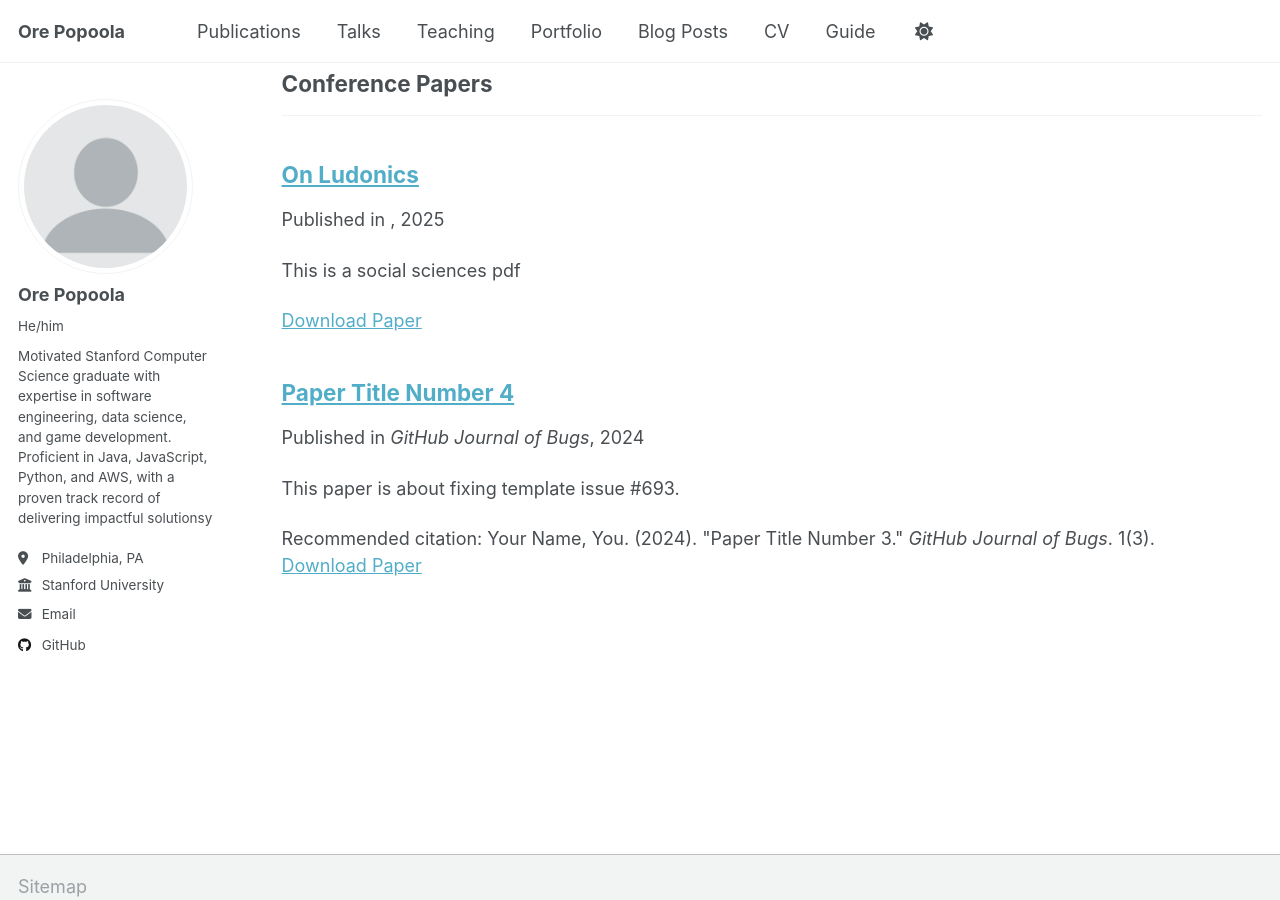
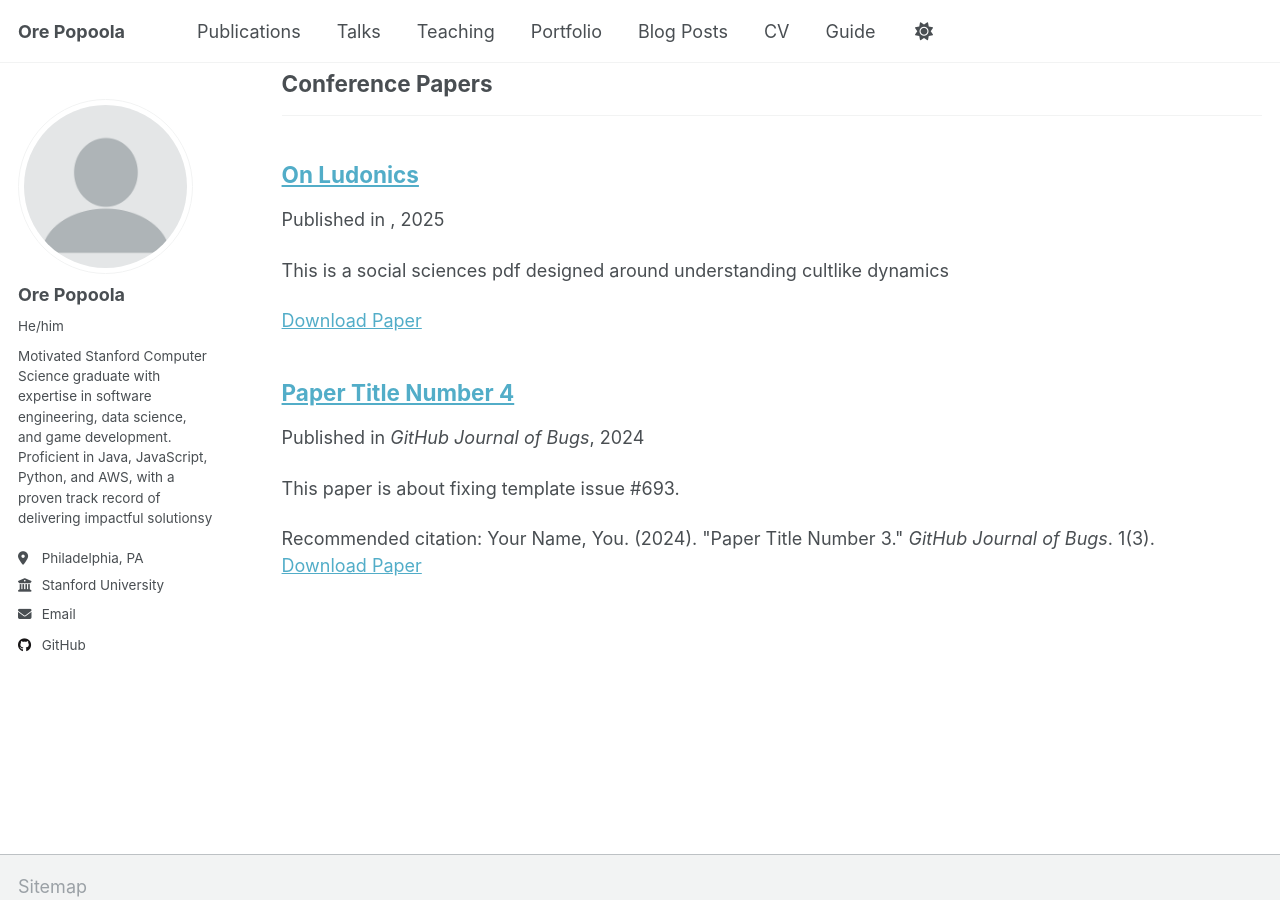
Before and after one commit to OrePopoola/orepopoola.github.io, a Jekyll site: the page built from _pages/publications.html, in a window 1280 px wide and 900 px high, scrolled down 900 px. Built offline with Jekyll 4.4.1, drawn with Linux system fonts in a browser that asks for light colours; a script that is not in the unit is left out.

Commit message:
Update paper2.md

```diff
--- a/_publications/paper2.md
+++ b/_publications/paper2.md
@@ -3,6 +3,6 @@ title: "On Ludonics"
 collection: publications
 category: conferences
 
-excerpt: 'This is a social sciences pdf'
-paperurl: 'orepopoola.github.io/files/artorganization.pdf'
+excerpt: 'This is a social sciences pdf designed around understanding cultlike dynamics'
+paperurl: 'http://orepopoola.github.io/files/artorganization.pdf'
 ---
```
